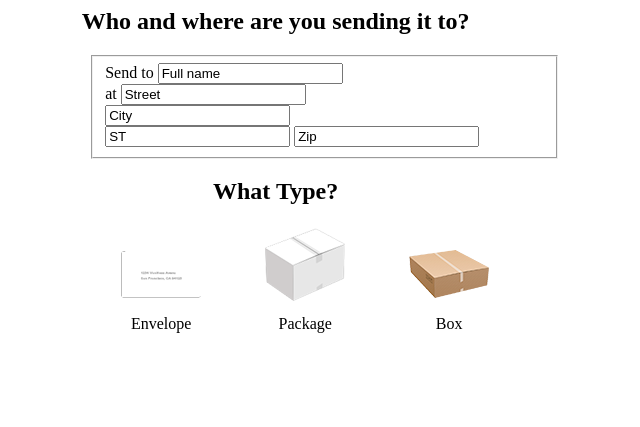
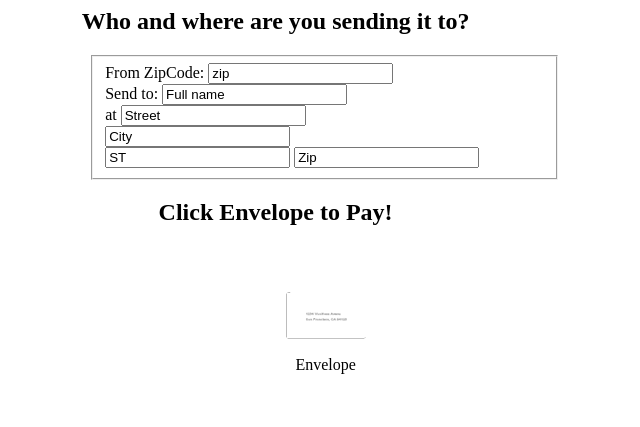
Before and after one commit to ChickenFur/snailit, a website: page public/index.html in a window 1280 px wide. Shown: the whole page, without its empty margins (80-720 px from the left). Drawn offline with nearby package versions, Linux system fonts and the light colour scheme.

Commit message:
Changing to one click

```diff
--- a/public/style.css
+++ b/public/style.css
@@ -4,6 +4,7 @@ body {
 ul
 {
   list-style-type: none;
+  text-align: center;
 }
 
 #mainFrame{
@@ -14,6 +15,8 @@ ul
 li{
   display: inline-block;
   margin:0px 30px 30px 30px;
+  padding: 20px;
+  border-radius: 10px;
 }
 
 li span{
--- a/public/templates.js
+++ b/public/templates.js
@@ -27,21 +27,16 @@ templates.types = "\
             <img src='static/img/envelope.png' />\
             <span class='type'>Envelope</span>\
           </li>\
-          <li id='package'>\
-            <img src='static/img/package.png' />\
-            <span class='type'>Package</span>\
-          </li>\
-          <li id='box'>\
-            <img src='static/img/box.png' />\
-            <span class='type'>Box</span>\
-          </li>\
         </ul>\
 ";
 
 templates.address = "\
       <form action='#'>\
           <fieldset>\
-            <label>Send to</label>\
+            <label>From ZipCode: </label>\
+            <input type='text' id='fromZip' value='zip' />\
+            <br />\
+            <label>Send to: </label>\
             <input type='text' id='name' data-value='Full name' value='Full name' />\
             <br />\
             <label>at</label>\
@@ -61,7 +56,7 @@ templates.packageForm = "\
     <div id='address'>" +
     templates.address +
     "</div>\
-    <h2>What Type?</h2>\
+    <h2>Click Envelope to Pay!</h2>\
     <div id='types'>" +
     templates.types +
     "</div>\
```
